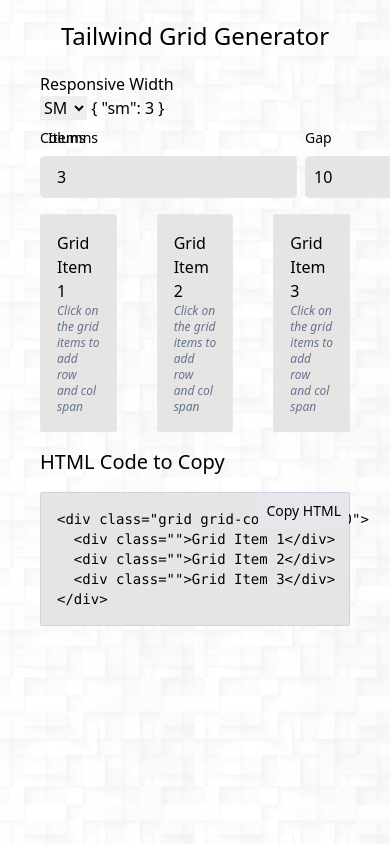
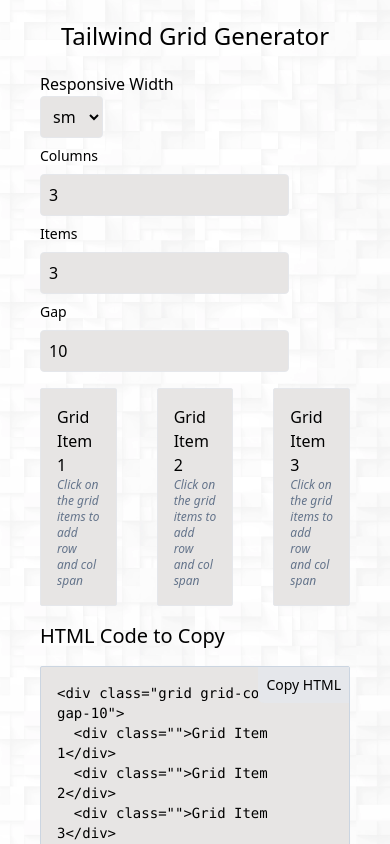
Before and after one commit to nabaraj/tailwind-grid-generator, a Vue app: page / in a window 390 px wide. Built offline with nearby package versions, Linux system fonts and the light colour scheme; the HTML template or start-up script is replaced by a standard one.

Commit message:
update responsive

```diff
--- a/src/components/EditorForm.vue
+++ b/src/components/EditorForm.vue
@@ -1,5 +1,6 @@
 <script lang="ts">
 import { reactive, ref } from "vue";
+
 enum BreakPoints {
   sm = "sm",
   md = "md",
@@ -41,7 +42,8 @@
   setup() {
     // Reactive form state
     const form = reactive<FormType>({ ...defaultFormValue });
-    const selectedResponsive = ref<BreakPoints>(BreakPoints.sm)
+    const selectedResponsive = ref<BreakPoints>(BreakPoints.sm);
+
     // Reactive grid state
     const grid = reactive<GridType>({
       rows: form.rows,
@@ -54,41 +56,46 @@
     const open = ref<number | null>(null);
     const copySuccess = ref(false);
     const getResponsiveClass = () => {
-      // Object.keys(form.responsive).reduce((viewPort, acc)=>{
-      //   if(viewPort===responsive)
-      // },'')
+      const mobileViewValue = form.responsive[BreakPoints.sm];
+      let classes = Object.keys(form.responsive).reduce((classNames, breakPoint) => {
+        if (breakPoint === BreakPoints.sm) {
+          classNames = classNames + `grid-cols-${mobileViewValue}`
+        }
+        if (breakPoint !== BreakPoints.sm && form.responsive[breakPoint as keyof Responsive] !== mobileViewValue) {
+          classNames = classNames + ` ${breakPoint}:grid-cols-${form.responsive[breakPoint as keyof Responsive]}`
+        }
+        console.log({ classNames })
+        return classNames;
+      }, '')
+      return classes
     }
     // Update grid state when form values change
     const updateGrid = (event: Event) => {
-
+      console.log('updateGrid', event);
 
       const target = event.target as HTMLInputElement;
-      if (!target) return; // Ensuring target exists before proceeding
+      if (!target) return;
 
       const targetName = target.name;
-      console.log('updateGrid', targetName);
+
       if (targetName === 'responsive') {
-        const responsiveValue = target.value;
+        const responsiveValue = target.value as keyof Responsive; // ✅ Ensure valid index
         selectedResponsive.value = responsiveValue as BreakPoints;
+
         console.log(form.responsive);
 
-        if (!form.responsive[responsiveValue as keyof typeof form.responsive]) {
-          form.responsive[responsiveValue as keyof typeof form.responsive] = defaultFormValue.columns;
+        if (!form.responsive[responsiveValue]) {
+          form.responsive[responsiveValue] = defaultFormValue.columns;
         }
-
-      }
-      if (targetName === 'columnGrid') {
-        console.log(form.responsive[selectedResponsive.value])
-        form.responsive[selectedResponsive.value] = form.columns
       }
 
       grid.rows = form.rows;
-      // grid.columns = form.columns;
+      grid.columns = form.columns;
       grid.gap = form.gap;
 
       // Dynamically adjust rowSpan and colSpan lengths
       while (grid.rowSpan.length < form.rows) grid.rowSpan.push(1);
-      while (grid.colSpan.length < form.columns) grid.colSpan.push(1); // Updated from form.rows
+      while (grid.colSpan.length < form.columns) grid.colSpan.push(1);
 
       grid.rowSpan.length = form.rows;
       grid.colSpan.length = form.columns; // Updated from form.rows
@@ -107,7 +114,7 @@
         return `  <div class="${rowClass}">Grid Item ${i + 1}</div>`;
       }).join("\n");
 
-      return `<div class="grid grid-cols-${form.columns} gap-${form.gap}">\n${rows}\n</div>`;
+      return `<div class="grid ${getResponsiveClass()} gap-${form.gap}">\n${rows}\n</div>`;
     };
 
     const showRowSpan = (index: number) => {
@@ -138,7 +145,9 @@
       showRowSpan,
       copyToClipboard,
       selectedResponsive,
-      BreakPoints
+      BreakPoints,
+      getResponsiveClass
+
     };
   },
 };
@@ -151,16 +160,18 @@
       <!-- Form Section -->
       <div>
         <form class="grid grid-cols-1 md:grid-cols-3 gap-2" @input="updateGrid">
-          <div class="w-full col-span-3">
+          <div class="col-span-1 md:col-span-3">
             <label for="responsive" class="block">Responsive Width</label>
-            <select name="responsive" id="responsive">
-              <option :value="bp" :key="bp" v-for="bp in Object.values(BreakPoints)">{{ bp.toUpperCase() }}</option>
+            <select name="responsive" id="responsive" class="border rounded p-2 bg-stone-200"
+              v-model="selectedResponsive">
+              <option v-for="bp in Object.values(BreakPoints)" :key="bp" :value="bp">
+                {{ bp }}
+              </option>
             </select>
-            {{ form.responsive }}
           </div>
-          <div>
+          <div class="col-span-1 md:col-span-1">
             <label for="columnGrid" class="block mb-2 text-sm font-medium">Columns</label>
-            <input type="number" id="columnGrid" name="columnGrid" v-model="form.responsive[selectedResponsive]"
+            <input type="number" id="columnGrid" v-model="form.responsive[selectedResponsive as keyof Responsive]"
               class="border rounded p-2 bg-stone-200" />
           </div>
           <div>
@@ -191,7 +202,7 @@
 
       <!-- Grid Preview -->
       <div>
-        <div :class="`grid grid-cols-${form.columns} gap-${form.gap}`">
+        <div :class="`grid ${getResponsiveClass()} gap-${form.gap}`">
           <div v-for="(row, index) in form.rows" :key="index" :class="[
             'border rounded-sm p-4 bg-stone-200 ',
             open === index ? 'shadow-md shadow-slate-400' : '',
@@ -211,8 +222,8 @@
 
         </div>
         <h3 class="text-xl my-4">HTML Code to Copy</h3>
-        <div class="bg-stone-200 p-4 border text-sm border-slate-300 relative rounded-sm">
-          <pre>{{ generateHTML() }}</pre>
+        <div class="bg-stone-200 text-wrap break-words p-4 border text-sm border-slate-300 relative rounded-sm">
+          <pre class="text-wrap break-words">{{ generateHTML() }}</pre>
           <button @click="copyToClipboard" :disabled="copySuccess"
             class="absolute top-0 right-0 p-2 bg-gray-200 hover:bg-gray-300 rounded-bl-md hover:shadow-sm">
             {{ copySuccess ? "Copied!" : "Copy HTML" }}
@@ -222,5 +233,3 @@
     </div>
   </div>
 </template>
-
-<style scoped></style>
--- a/tailwind.config.js
+++ b/tailwind.config.js
@@ -1,26 +1,30 @@
 /** @type {import('tailwindcss').Config} */
-export default {
-  // purge: ["./index.html", "./src/**/*.{vue,js,ts,jsx,tsx}"],
+module.exports = {
+  content: [
+    './public/**/*.html',
+    './src/**/*.{js,jsx,ts,tsx,vue}'
+  ],
+
   safelist: [
     {
-      pattern: /grid-cols-./
+      pattern: /^grid-cols-\d+$/, // Matches grid-cols-1 to grid-cols-12+
+      variants: ["sm", "md", "lg", "xl", "2xl"], // Adds responsive versions
     },
     {
-      pattern: /border/
+      pattern: /^gap-\d+$/, // Matches gap-1, gap-2, gap-3, etc.
+      variants: ["sm", "md", "lg", "xl", "hover"], // Adds responsive and hover support
     },
     {
-      pattern: /gap-/
+      pattern: /^row-span-\d+$/, // Matches row-span-1, row-span-2, etc.
     },
-    { pattern: /row-span-/ },
-    { pattern: /col-span-/ }
+    {
+      pattern: /^col-span-\d+$/, // Matches col-span-1, col-span-2, etc.
+    },
+    {
+      pattern: /^border$/, // Ensures border class is available
+    }
   ],
-  content: [
-    // Example content paths...
-    "./public/**/*.html",
-    "./src/**/*.{js,jsx,ts,tsx,vue}"
-  ],
-  theme: {
-    extend: {}
-  },
-  plugins: []
+
+  theme: { extend: {} },
+  plugins: [],
 };
```
Also changed, not shown: 1 other file (tests, documents, lock files or other folders).
